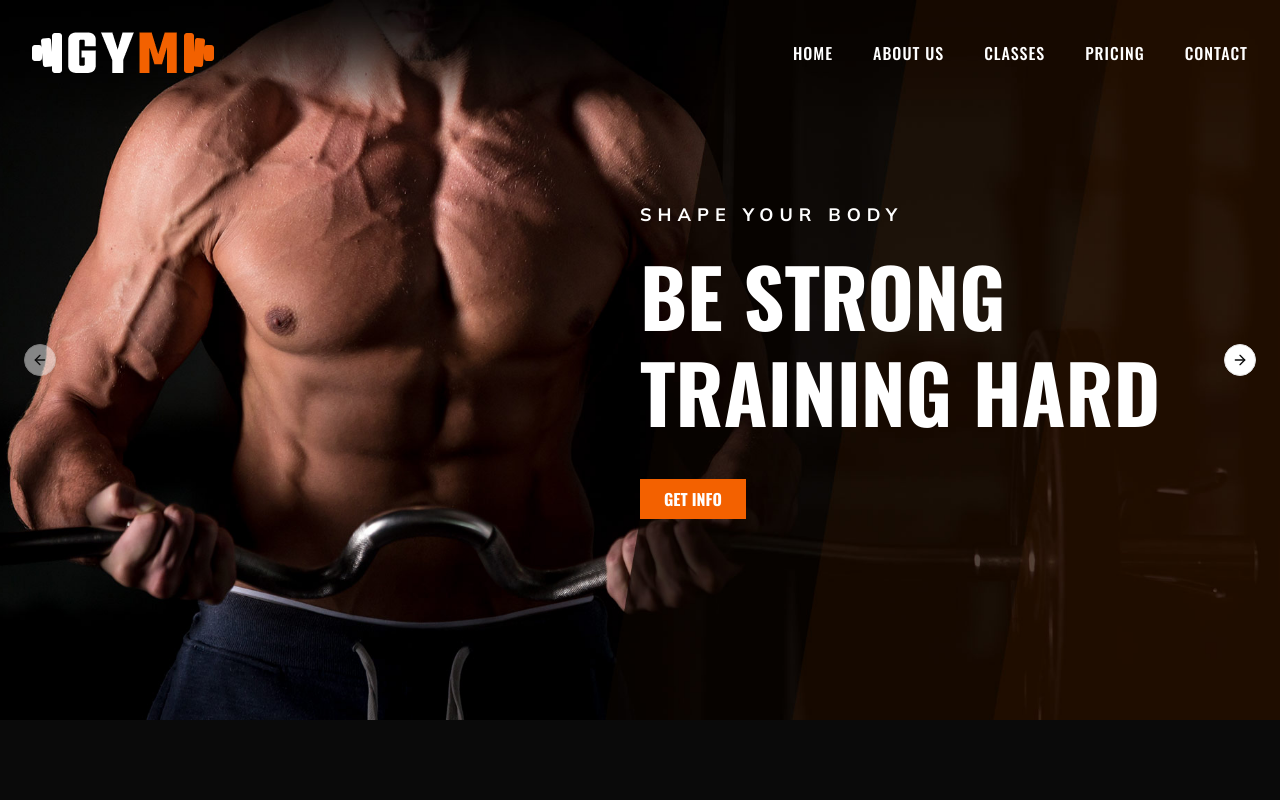
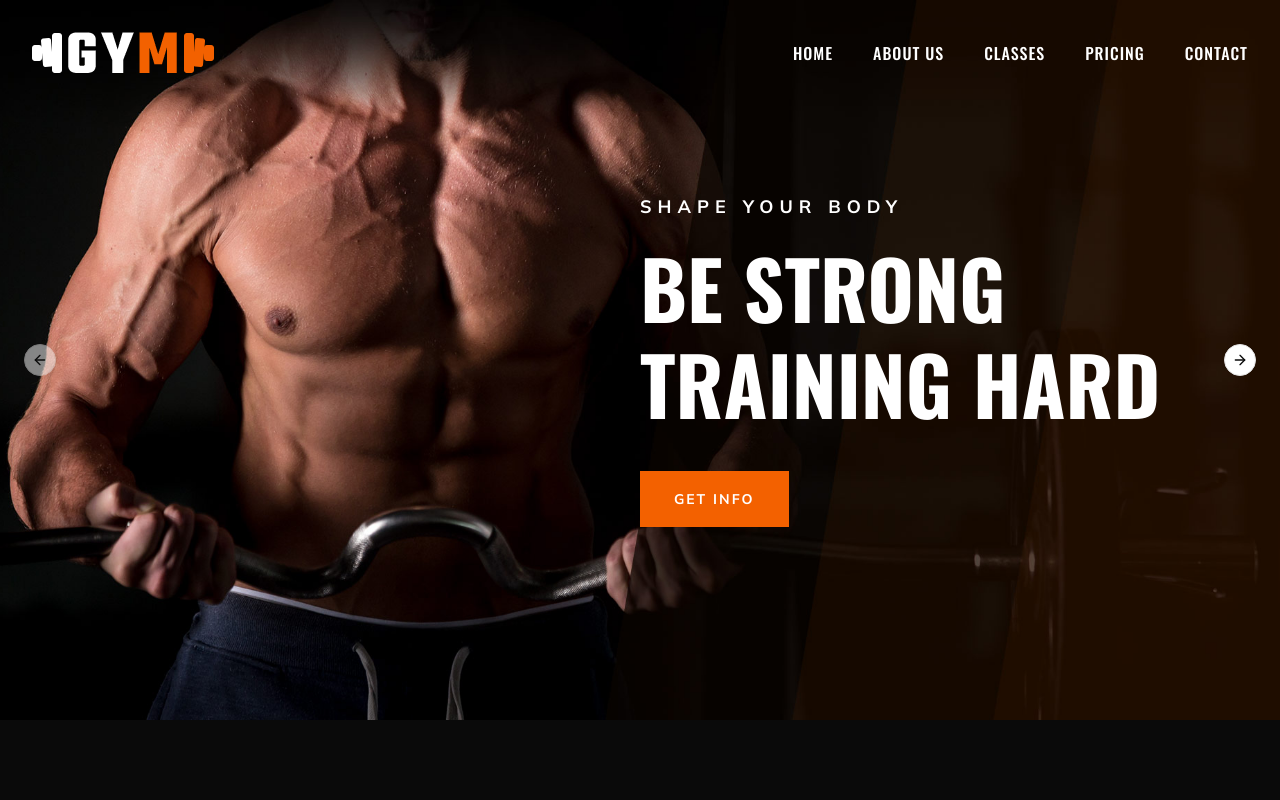
Before and after one commit to felipe-muner/podium-gym, a Next.js app: page / in a window 1280 px wide. Shown: the top 800 px of the page. Built offline with nearby package versions, Linux system fonts and the light colour scheme.

Commit message:
feat: Cta

```diff
--- /dev/null
+++ b/components/Cta/Cta.tsx
@@ -0,0 +1,35 @@
+import { cn } from "@/lib/utils"
+import Link from "next/link"
+
+interface CtaProps {
+  href: string
+  label: string
+  className?: string
+}
+
+export default function Cta({ href, label, className }: CtaProps) {
+  return (
+    <Link
+      href={href}
+      className={
+        cn(
+          `font-mulish inline-block bg-transparent border-2
+        border-brand-orange
+        text-white
+        py-4
+        px-8
+        text-sm
+        font-bold
+        uppercase
+        tracking-[2px]
+        hover:bg-brand-orange
+        hover:text-white
+        transition
+      `, className
+        )
+      }
+    >
+      {label}
+    </Link>
+  )
+}
--- /dev/null
+++ b/components/Cta/index.ts
@@ -0,0 +1 @@
+export { default as Cta } from './Cta';
--- a/components/Hero/Hero.tsx
+++ b/components/Hero/Hero.tsx
@@ -9,6 +9,7 @@ import {
   CarouselNext,
   CarouselPrevious,
 } from "@/components/ui/carousel"
+import { Cta } from "../Cta"
 
 const slides = [
   {
@@ -69,12 +70,7 @@ export default function Hero() {
                         <h1 className="text-4xl font-bold uppercase mb-10 leading-[1.2] text-[48px] md:text-[80px]">
                           {slide.heading}
                         </h1>
-                        <a
-                          href={slide.linkHref}
-                          className="primary-btn inline-block px-6 py-2 bg-brand-orange text-white font-semibold uppercase"
-                        >
-                          {slide.linkLabel}
-                        </a>
+                        <Cta href={slide.linkHref} label={slide.linkLabel} className="bg-brand-orange" />
                       </div>
                     </div>
                   </div>
```
